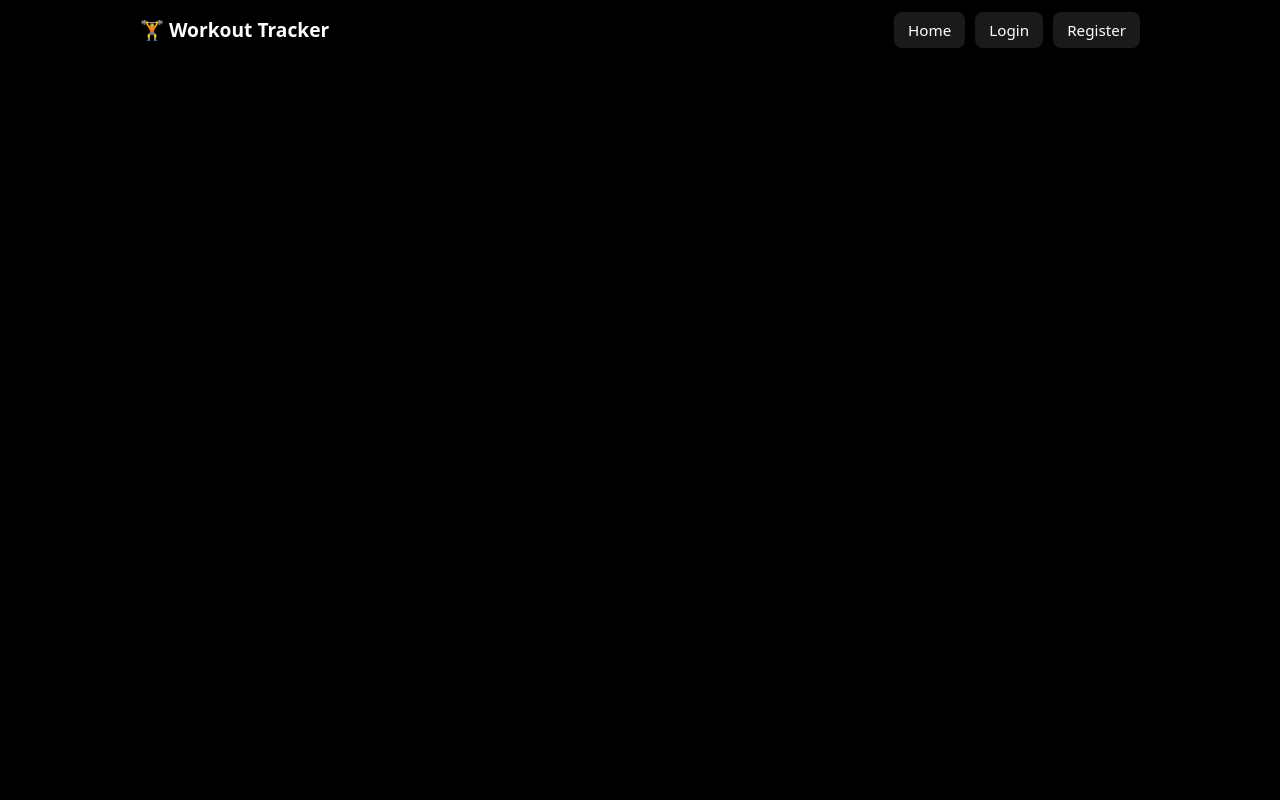
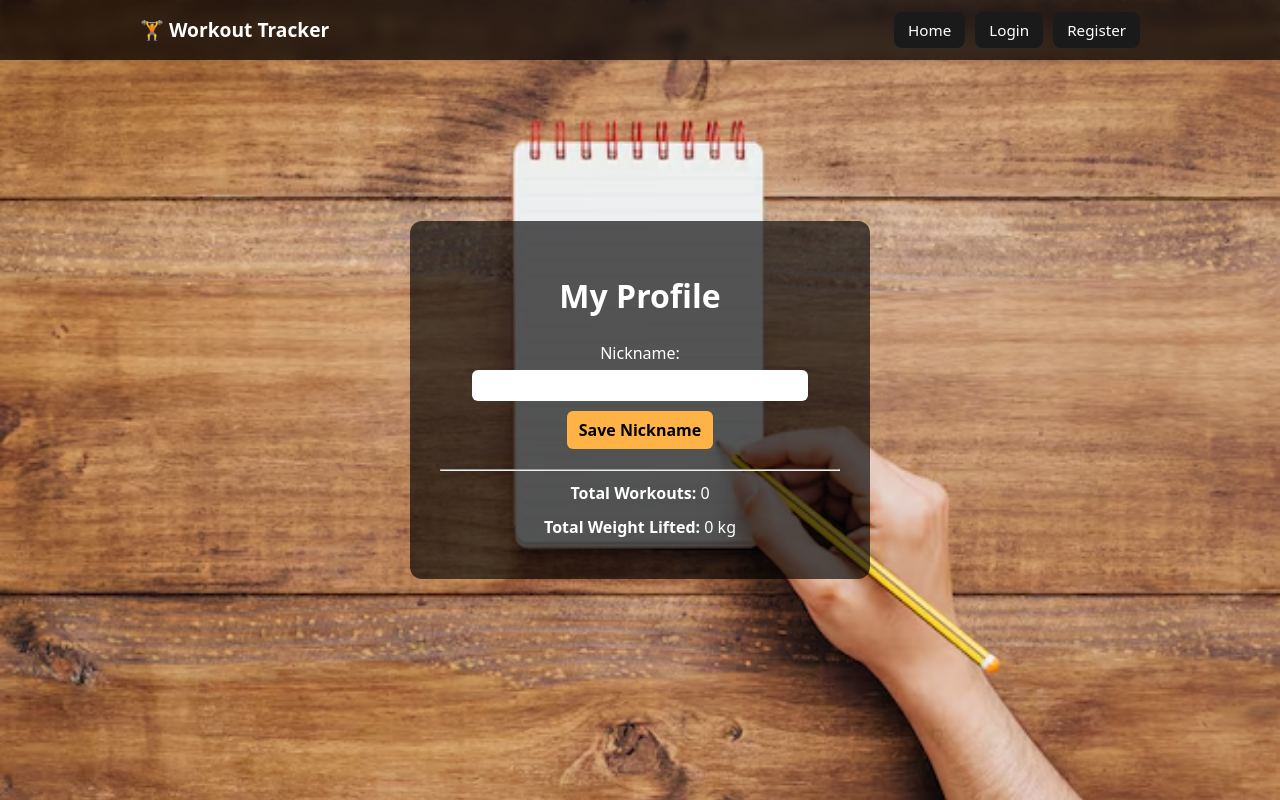
Before and after one commit to Catalin4Florin/WorkoutAppTracker, a Vue app: page /profile in a window 1280 px wide. Built offline with nearby package versions, Linux system fonts and the light colour scheme; no server answers.

Commit message:
feat: add /profile route to router configuration

```diff
--- a/src/components/HomePage.vue
+++ b/src/components/HomePage.vue
@@ -22,12 +22,12 @@
   <style scoped>
   /* Full-screen background */
   .home-background {
-    position: fixed; /* ✅ Locks background in place */
+    position: fixed;
     top: 0;
     left: 0;
     width: 100vw;
     height: 100vh;
-    background-image: url('/notepad.jpg');
+    background-image: url('/jayCutler.jpg');
     background-size: cover;
     background-position: center;
     background-repeat: no-repeat;
@@ -35,7 +35,7 @@
     justify-content: center;
     align-items: center;
     color: white;
-    overflow: hidden; /* ✅ Prevents internal scroll */
+    overflow: hidden;
   }
 
   /* Centered content box */
--- a/src/components/Navbar.vue
+++ b/src/components/Navbar.vue
@@ -8,6 +8,7 @@
 
           <template v-if="user">
             <button @click="goToWorkouts">My Workouts</button>
+            <button @click="goToProfile">Profile</button> <!-- ✅ New -->
             <button @click="logout">Logout</button>
           </template>
 
@@ -20,18 +21,21 @@
     </nav>
   </template>
 
-
   <script setup>
   import { useRouter } from 'vue-router'
   import { getAuth, signOut } from 'firebase/auth'
   import { useAuth } from '../composables/useAuth'
   import { ref } from 'vue'
 
-  const goToLogin = () => router.push('/login')
   const router = useRouter()
   const auth = getAuth()
   const { user } = useAuth()
   const showLogoutPopup = ref(false)
+
+  const goHome = () => router.push('/')
+  const goToLogin = () => router.push('/login')
+  const goToWorkouts = () => router.push('/myworkouts')
+  const goToProfile = () => router.push('/profile') // ✅ New
 
   const logout = async () => {
     try {
@@ -46,9 +50,6 @@
       console.error('Error logging out:', err)
     }
   }
-
-  const goHome = () => router.push('/')
-  const goToWorkouts = () => router.push('/myworkouts')
   </script>
 
   <style scoped>
--- /dev/null
+++ b/src/components/ProfilePage.vue
@@ -0,0 +1,117 @@
+<template>
+    <div class="profile-background">
+      <div class="profile-card">
+        <h1>My Profile</h1>
+
+        <div class="profile-section">
+          <label>Nickname:</label>
+          <input v-model="nickname" type="text" />
+          <button @click="saveNickname">Save Nickname</button>
+        </div>
+
+        <hr />
+
+        <div class="profile-stats">
+          <p><strong>Total Workouts:</strong> {{ totalWorkouts }}</p>
+          <p><strong>Total Weight Lifted:</strong> {{ totalWeight }} kg</p>
+        </div>
+      </div>
+    </div>
+  </template>
+
+  <script setup>
+  import { ref, onMounted } from 'vue'
+  import { useAuth } from '../composables/useAuth'
+  import { db } from '../firebase'
+  import { doc, getDoc, updateDoc } from 'firebase/firestore'
+
+  const { user } = useAuth()
+
+  const nickname = ref('')
+  const totalWorkouts = ref(0)
+  const totalWeight = ref(0)
+
+  const loadUserProfile = async () => {
+    if (!user.value) return
+
+    try {
+      const userRef = doc(db, 'users', user.value.uid)
+      const snapshot = await getDoc(userRef)
+      if (snapshot.exists()) {
+        const data = snapshot.data()
+        nickname.value = data.nickname || 'New User'
+        totalWorkouts.value = data.totalWorkouts || 0
+        totalWeight.value = data.totalWeight || 0
+      }
+    } catch (err) {
+      console.error('Error loading profile:', err)
+    }
+  }
+
+  const saveNickname = async () => {
+    if (!user.value) return
+    try {
+      const userRef = doc(db, 'users', user.value.uid)
+      await updateDoc(userRef, { nickname: nickname.value })
+      alert('Nickname updated successfully!')
+    } catch (err) {
+      console.error('Error saving nickname:', err)
+    }
+  }
+
+  onMounted(loadUserProfile)
+  </script>
+
+  <style scoped>
+  .profile-background {
+    position: fixed;
+    top: 0;
+    left: 0;
+    width: 100vw;
+    height: 100vh;
+    background-image: url('/notepad.jpg');
+    background-size: cover;
+    background-position: center;
+    background-repeat: no-repeat;
+    display: flex;
+    justify-content: center;
+    align-items: center;
+    overflow: hidden;
+  }
+
+  .profile-card {
+    background-color: rgba(0, 0, 0, 0.65);
+    padding: 30px;
+    border-radius: 12px;
+    color: white;
+    width: 400px;
+    text-align: center;
+  }
+
+  .profile-section {
+    margin-bottom: 20px;
+  }
+
+  .profile-section input {
+    width: 80%;
+    padding: 8px;
+    margin-top: 5px;
+    border-radius: 6px;
+    border: none;
+  }
+
+  .profile-section button {
+    margin-top: 10px;
+    padding: 8px 12px;
+    border: none;
+    border-radius: 6px;
+    cursor: pointer;
+    background-color: #ffb347;
+    color: black;
+    font-weight: bold;
+  }
+
+  .profile-stats p {
+    margin: 10px 0;
+  }
+  </style>
--- a/src/router.js
+++ b/src/router.js
@@ -2,11 +2,13 @@ import { createRouter, createWebHistory } from 'vue-router'
 import HomePage from './components/HomePage.vue'
 import LoginPage from './components/LoginPage.vue'
 import MyWorkouts from './components/MyWorkouts.vue'
+import ProfilePage from './components/ProfilePage.vue'
 
 const routes = [
   { path: '/', component: HomePage },
   { path: '/login', component: LoginPage },
-  { path: '/myworkouts', component: MyWorkouts }
+  { path: '/myworkouts', component: MyWorkouts },
+  { path: '/profile', component: ProfilePage }
 ]
 
 const router = createRouter({
```
